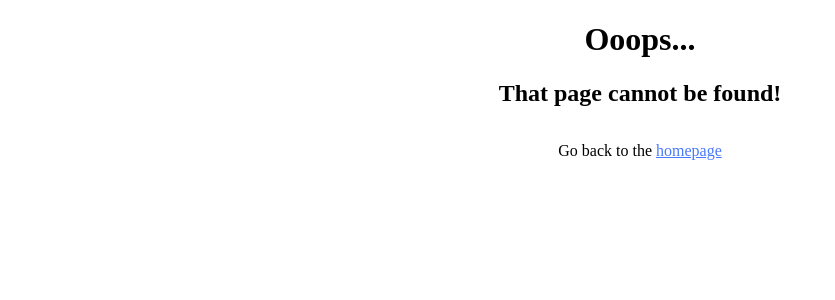
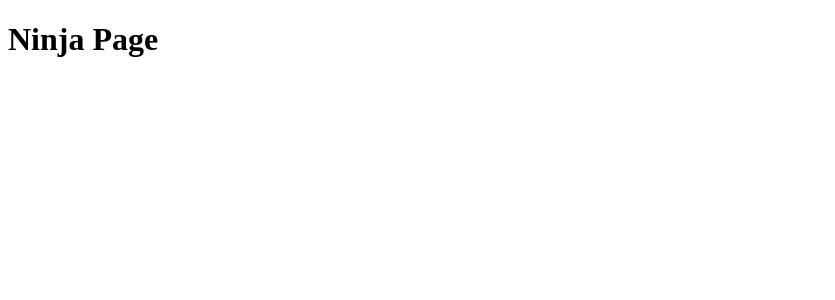
Before and after one commit to chrisdav6/ninjalist, a Next.js app: page /ninjas/1 in a window 1280 px wide. Before the commit this address had no page. Shown: the top 300 px of the page, without its empty margins (0-835 px from the left). Built offline with nearby package versions, Linux system fonts and the light colour scheme.

Commit message:
Create dynamic routing

```diff
--- /dev/null
+++ b/pages/ninjas/[id].js
@@ -0,0 +1,27 @@
+import React from 'react';
+import { useRouter } from 'next/router';
+import ninjaStyles from '../../styles/Ninja.module.scss';
+
+// export const getStaticProps = async () => {
+//   const router = useRouter();
+//   const { id } = router.query;
+
+//   const res = await fetch(`http://jsonplaceholder.typicode.com/users/${id}`);
+//   const data = await res.json();
+
+//   return {
+//     props: {
+//       ninja: data
+//     }
+//   };
+// };
+
+const Ninja = () => {
+  return (
+    <div className={ninjaStyles.ninja}>
+      <h1>Ninja Page</h1>
+    </div>
+  );
+};
+
+export default Ninja;
--- /dev/null
+++ b/styles/Ninja.module.scss
@@ -0,0 +1 @@
+.ninja {}
```
Also changed, not shown: pages/ninjas/index.js (+8 -5 lines).
